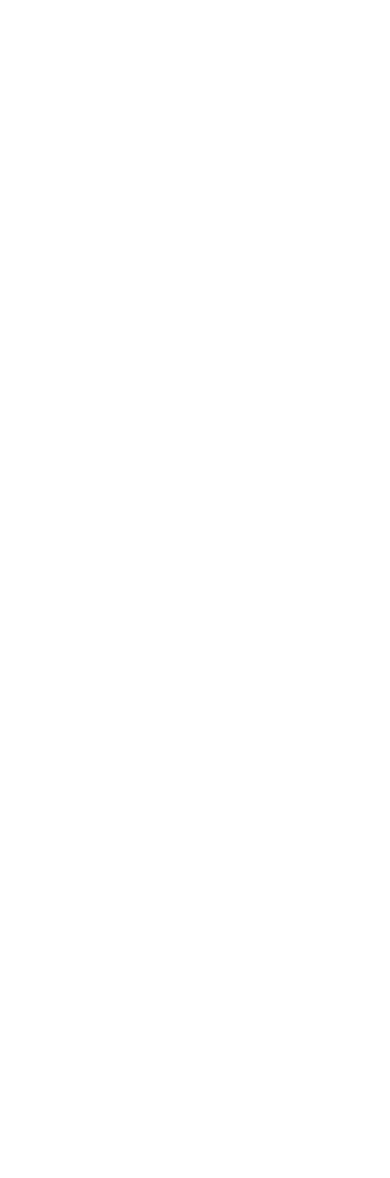
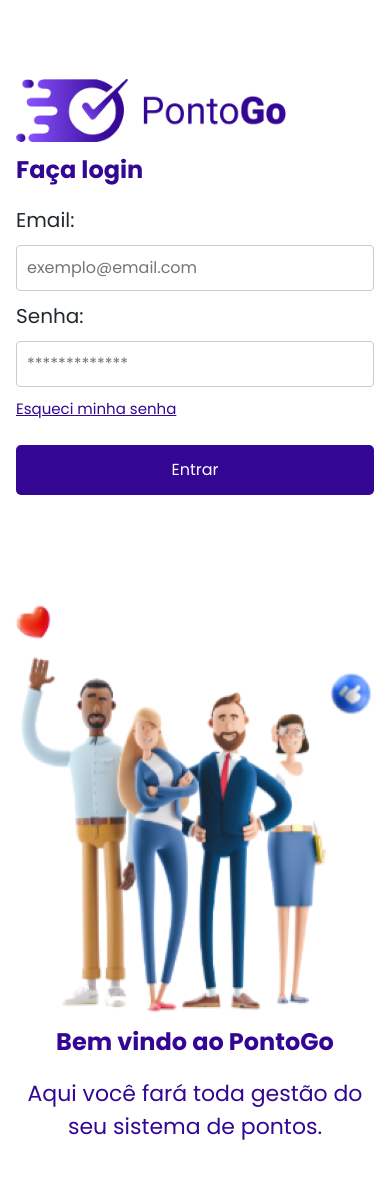
Before and after one commit to juliomdsneto/testeBrainny, a React (Create React App) app: page /login in a window 390 px wide. Shown: the top 1178 px of the page. Before the commit the page ends 844 px from the top, so only its background shows below. Built offline with nearby package versions, Linux system fonts and the light colour scheme.

Commit message:
:construction: adding the Login Page
adding the responsive rules, need some minor fixes.

```diff
--- a/src/App.js
+++ b/src/App.js
@@ -1,8 +1,23 @@
+import React from 'react';
+import { Route, BrowserRouter as Router } from 'react-router-dom';
+import Home from './pages/Home';
+import Login from './pages/Login'; // Importe a página de login
 
-import Routes from './routes';
+const Routes = () => {
+    return (
+        <Router>
+            <Route
+                path="/"
+                exact
+                render={(props) => <Home {...props} />}
+            />
+            <Route
+                path="/login"
+                exact
+                render={(props) => <Login {...props} />}
+            />
+        </Router>
+    );
+}
 
-export default function App() {
- return (
-     <Routes/>
- );
-}
+export default Routes;
--- a/src/components/atoms/Button/style.scss
+++ b/src/components/atoms/Button/style.scss
@@ -14,12 +14,6 @@
 	border: none;
 	cursor: pointer;
 	transition: background-color 0.4s ease-in-out;
-
-	@include mobile {
-		max-width: 100px;
-		font-size: 12px;
-	}
-
 }
 
 .primary {
@@ -29,6 +23,11 @@
 	&:hover {
 		background-color: #8A53FF;
 		color: #fff;
+	}
+
+	@include mobile {
+		max-width: 100px;
+		font-size: 12px;
 	}
 }
 
@@ -42,6 +41,11 @@
 		background-color: #fff;
 		color: #8A53FF;
 	}
+
+	@include mobile {
+		max-width: 100px;
+		font-size: 12px;
+	}
 }
 
 .tertiary {
@@ -53,4 +57,32 @@
 		background-color: #8A53FF;
 		border: none;
 	}
+
+	@include mobile {
+		max-width: 100px;
+		font-size: 12px;
+	}
 }
+
+.loginBtn {
+	background-color: #330693;
+	color: #fff;
+	width: 400px;
+	margin-top: 30px;
+
+	&:hover {
+		background-color: rgba(255, 255, 255, 0.7);
+		color: #330693;
+		border: 1px solid #330693;
+	}
+
+	@media (min-width: 768px) and (max-width: 1120px) {
+		width: 100%;
+
+	}
+
+	@include mobile {
+		width: 100%;
+		margin-top: 15px;
+	}
+}
--- a/src/components/atoms/Image/style.scss
+++ b/src/components/atoms/Image/style.scss
@@ -8,7 +8,12 @@
 		max-width: 370px;
 	}
 
+}
 
+.variant-login {
+	@include mobile {
+		max-width: 270px;
+	}
 }
 
 .variant-210 {
--- a/src/components/molecules/Navbar/index.js
+++ b/src/components/molecules/Navbar/index.js
@@ -1,10 +1,14 @@
-
 import React from 'react';
+import { withRouter } from 'react-router-dom'; // Importe o withRouter
 import AnchorWithImage from '../../atoms/AnchorWithImage';
 import Button from '../../atoms/Button';
 import './style.scss';
 
-const Navbar = () => {
+const Navbar = ({ history }) => {
+	const handleLoginButtonClick = () => {
+		history.push('/Login'); // Agora você pode usar o history.push
+	};
+
 	return (
 		<nav className="navbar pt-5 container">
 			<AnchorWithImage to="/">Home</AnchorWithImage> <br />
@@ -13,11 +17,10 @@ const Navbar = () => {
 					<li><a href="#inicio">Inicio</a></li>
 					<li><a href="#carousel">Carousel</a></li>
 				</ul>
-				<Button label="Login" variant="primary" onClick={() => console.log('Botão clicado')} />
-
+				<Button label="Login" variant="primary" onClick={handleLoginButtonClick} />
 			</div>
 		</nav>
 	);
 }
 
-export default Navbar;
+export default withRouter(Navbar); // Encapsule o componente Navbar com withRouter
--- /dev/null
+++ b/src/components/templates/LoginPage/index.js
@@ -0,0 +1,33 @@
+import React from 'react';
+import Button from '../../atoms/Button';
+import Image from '../../atoms/Image';
+import './style.scss';
+
+import loginImage from '../../../images/grupo_pontoGo.png';
+import pontogo from '../../../images/logo_login.png';
+
+const LoginPage = () => {
+	return (
+		<div className="login-page container">
+			<div className="login-section">
+				<Image images={[{ src: loginImage, alt: 'Login Image' }]} />
+				<h1>Bem vindo ao PontoGo</h1>
+				<h2>Aqui você fará toda gestão do
+					seu sistema de pontos.</h2>
+			</div>
+			<div className="login-form-section">
+				<Image images={[{ src: pontogo, alt: 'Logo' }]} variant="variant-login" />
+				<h3>Faça login</h3>
+				<label className='label-input'>Email:</label>
+				<input type="text" placeholder="exemplo@email.com" />
+				<label className='label-input'>Senha:</label>
+				<input type="password" placeholder="*************" />
+
+				<a className='help' href="#">Esqueci minha senha</a>
+				<Button label="Entrar" variant="loginBtn" onClick={() => console.log('Login button clicked')} />
+			</div>
+		</div>
+	);
+};
+
+export default LoginPage;
--- /dev/null
+++ b/src/components/templates/LoginPage/style.scss
@@ -0,0 +1,127 @@
+@import './../../../mixins';
+
+.login-page {
+	display: flex;
+	justify-content: center;
+	align-items: center;
+	height: 100vh;
+	background: rgba(255, 255, 255, 0.70);
+	font-family: Poppins;
+	gap: 100px;
+	padding: 79px 0px;
+
+	@media (min-width: 768px) and (max-width: 1120px) {
+		flex-direction: column-reverse;
+		height: max-content;
+		gap: 25px;
+	}
+
+	@include mobile {
+		flex-direction: column;
+		flex-direction: column-reverse;
+		height: max-content;
+	}
+
+
+	.login-section,
+	.login-form-section {
+		background-color: #fff;
+		box-shadow: none;
+		gap: 10px;
+
+		@include mobile {
+			width: 100%;
+			padding: 0px 16px;
+		}
+	}
+
+	.login-section {
+		display: flex;
+		flex-direction: column;
+		align-items: center;
+
+		h1 {
+			font-family: Poppins;
+			font-size: 40px;
+			font-style: normal;
+			font-weight: 700;
+			line-height: normal;
+			color: #330693;
+
+			@include mobile {
+				font-size: 24px;
+			}
+		}
+
+		h2 {
+			text-align: center;
+			font-family: Poppins;
+			font-size: 25px;
+			font-style: normal;
+			font-weight: 400;
+			line-height: normal;
+			color: #330693;
+			max-width: 381px;
+
+			@include mobile {
+				font-size: 22px;
+			}
+		}
+
+	}
+
+	.login-form-section {
+		display: flex;
+		flex-direction: column;
+		align-items: flex-start;
+
+		h3 {
+			font-family: Poppins;
+			font-size: 40px;
+			font-style: normal;
+			font-weight: 700;
+			line-height: normal;
+			color: #330693;
+
+			@include mobile {
+				font-size: 24px;
+			}
+		}
+
+		input {
+			width: 100%;
+
+			padding: 10px;
+			border: 1px solid #ccc;
+			border-radius: 4px;
+		}
+
+		a {
+			font-family: Poppins;
+			font-size: 15px;
+			font-style: normal;
+			font-weight: 400;
+			line-height: normal;
+			text-decoration-line: underline;
+		}
+
+		.help {
+			font-family: Poppins;
+			font-size: 15px;
+			font-style: normal;
+			font-weight: 400;
+			line-height: normal;
+			text-decoration-line: underline;
+			color: #330693;
+		}
+
+		.label-input {
+			font-family: Poppins;
+			font-size: 20px;
+			font-style: normal;
+			font-weight: 400;
+			line-height: normal;
+			color: #20292E;
+		}
+	}
+}
--- /dev/null
+++ b/src/pages/Login/index.js
@@ -0,0 +1,10 @@
+import LoginPage from "../../components/templates/LoginPage";
+
+
+const Login = () => {
+	return (
+		<LoginPage />
+	);
+}
+
+export default Login;
```
Also changed, not shown: src/images/logo_login.png (added), src/pages/Login/style.scss (added).
